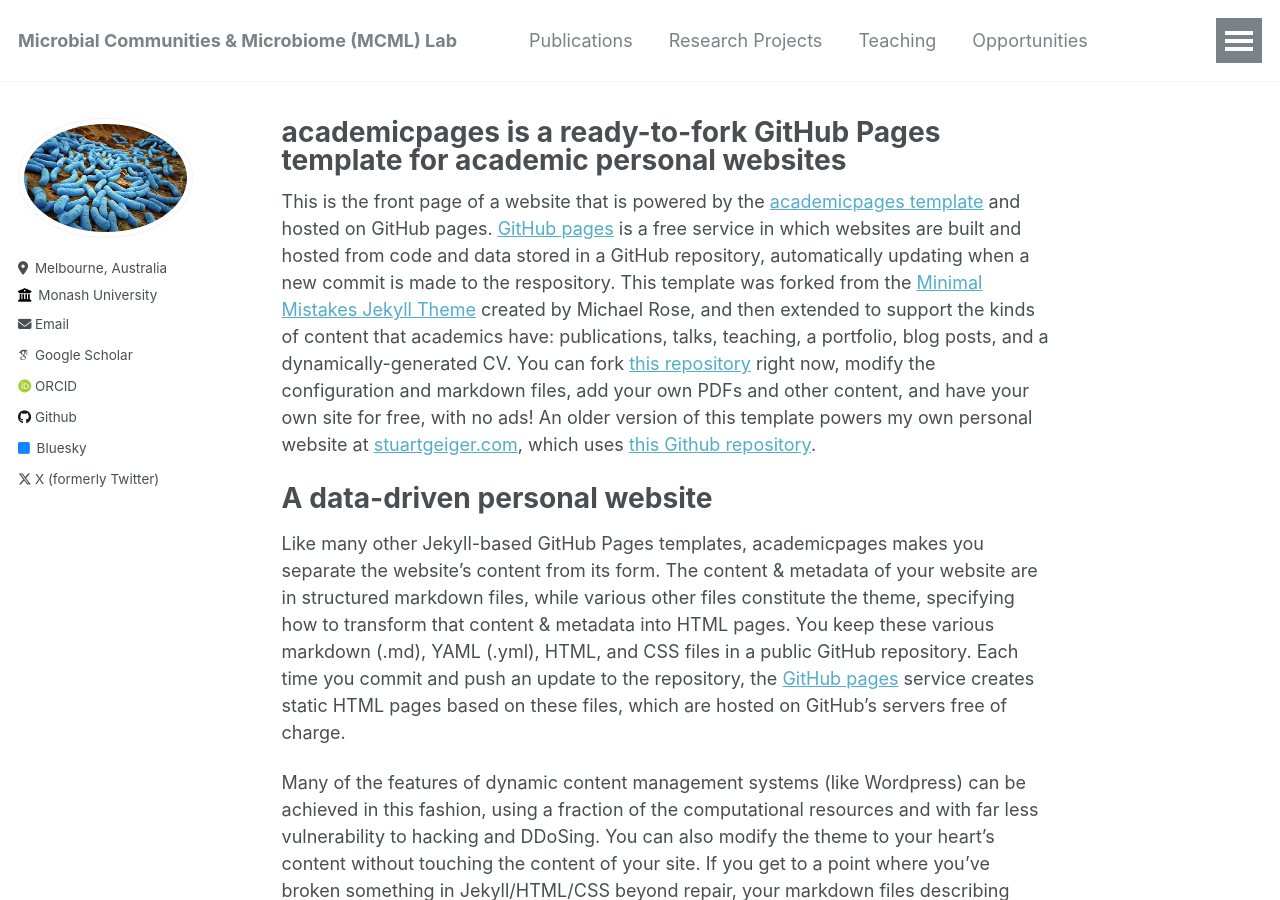
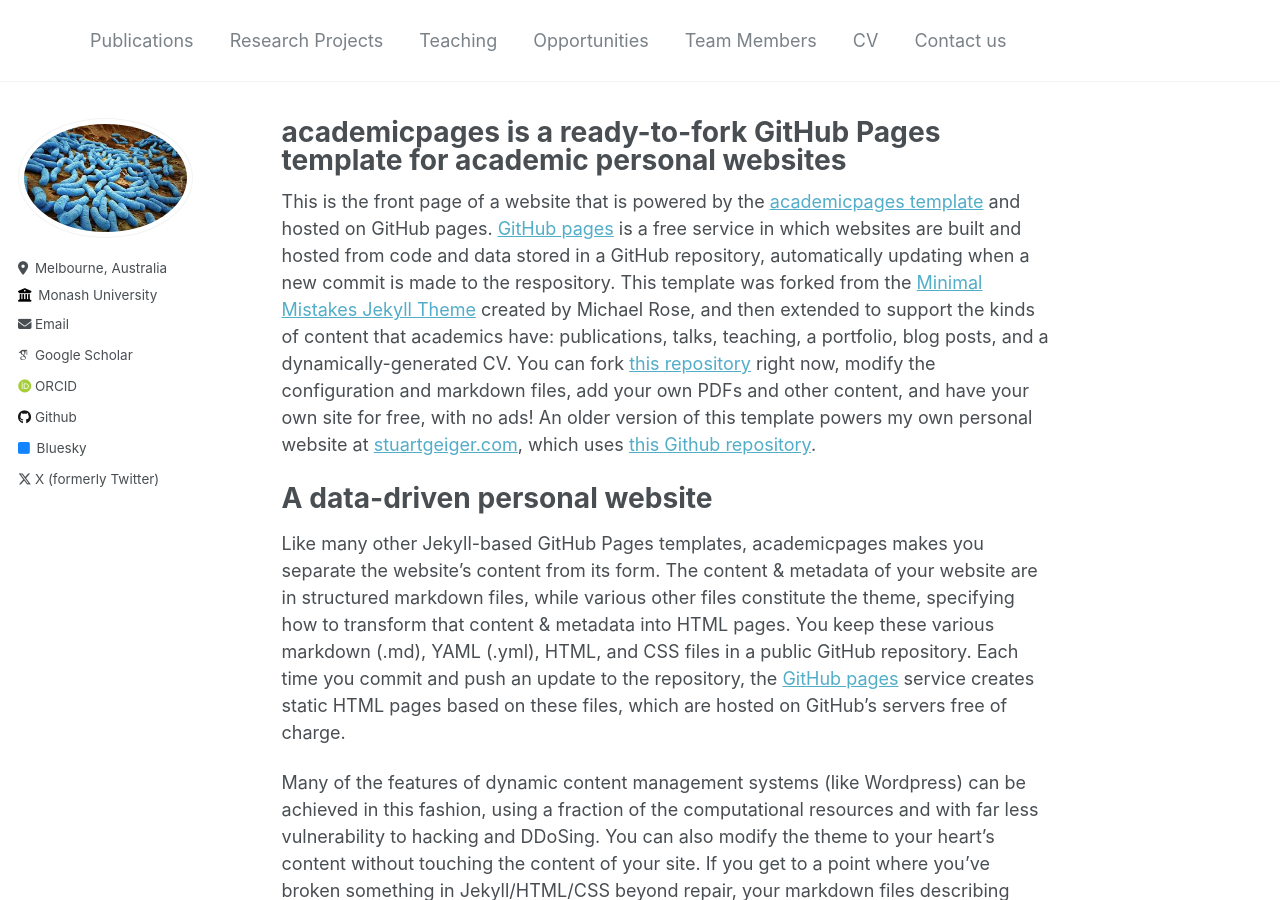
Before and after one commit to AminValiei/valieilab, a Jekyll site: the page built from _pages/about.md, in a window 1280 px wide and 900 px high. Built offline with Jekyll 4.4.1, drawn with Linux system fonts in a browser that asks for light colours; some web fonts are replaced.

Commit message:
Update _config.yml

```diff
--- a/_config.yml
+++ b/_config.yml
@@ -8,7 +8,7 @@
 
 # Basic Site Settings
 locale                   : "en-US"
-title                    : "Microbial Communities & Microbiome (MCML) Lab"
+title                    : ""
 title_separator          : "-"
 name                     : &name "Your Name"
 description              : &description "personal description"
```
